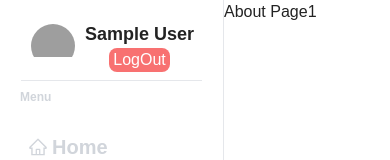
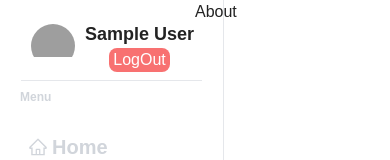
Before and after one commit to luongnguyen0407/blog, a React (Vite) app: page /about in a window 390 px wide. Shown: the top 160 px of the page. Built offline with nearby package versions, Linux system fonts and the light colour scheme; no server answers; sample sign-in values are in the browser's storage; grey boxes are pictures that could not be loaded.

Commit message:
fix error scroll quill

```diff
--- a/src/layouts/MainLayout.jsx
+++ b/src/layouts/MainLayout.jsx
@@ -3,7 +3,6 @@ import { Outlet } from "react-router-dom";
 import Header from "../components/home/Header";
 import { useNavigate } from "react-router-dom";
 import { useAuth } from "../contexts/auth-context";
-import PostDetailsPage from "../pages/PostDetailsPage";
 const MainLayout = () => {
   const navigate = useNavigate();
   const { userInfor } = useAuth();
--- a/src/pages/AboutPage.jsx
+++ b/src/pages/AboutPage.jsx
@@ -1,11 +1,7 @@
 import React from "react";
-
+import "react-quill/dist/quill.snow.css";
 const AboutPage = () => {
-  return (
-    <div>
-      <h1>About Page1</h1>
-    </div>
-  );
+  return <div className="w-full">About</div>;
 };
 
 export default AboutPage;
--- a/src/pages/Dashboard/Post.scss
+++ b/src/pages/Dashboard/Post.scss
@@ -52,4 +52,7 @@
       font-size: 20px;
     }
   }
+  .ql-clipboard {
+    position: fixed;
+  }
 }
--- a/src/pages/Dashboard/addNewPost.jsx
+++ b/src/pages/Dashboard/addNewPost.jsx
@@ -343,6 +343,7 @@ const AddNewPost = () => {
             theme="snow"
             modules={modules}
             value={contentPost}
+            scrollingContainer="html"
             onChange={setContentPost}
           />
         </div>
```
